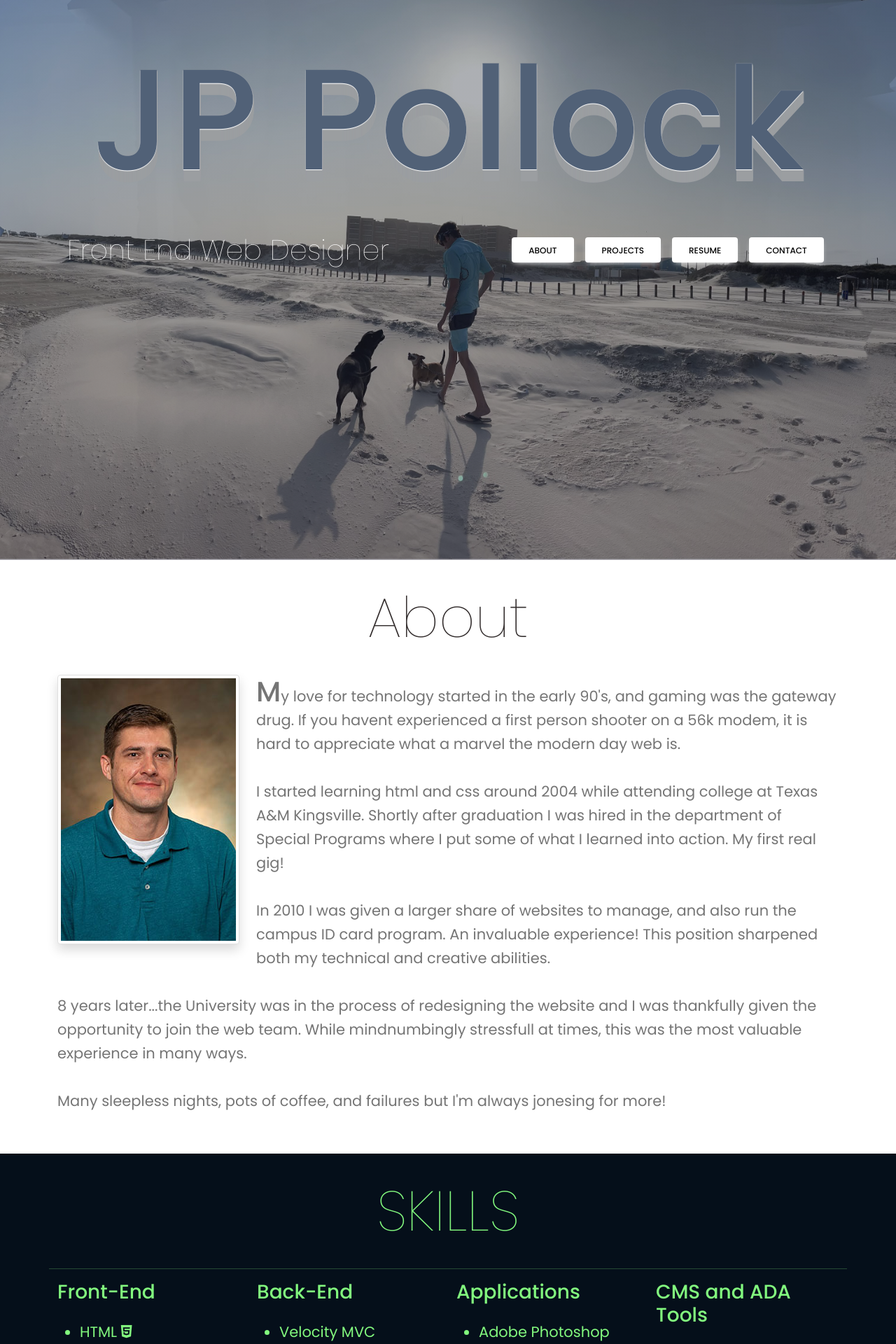
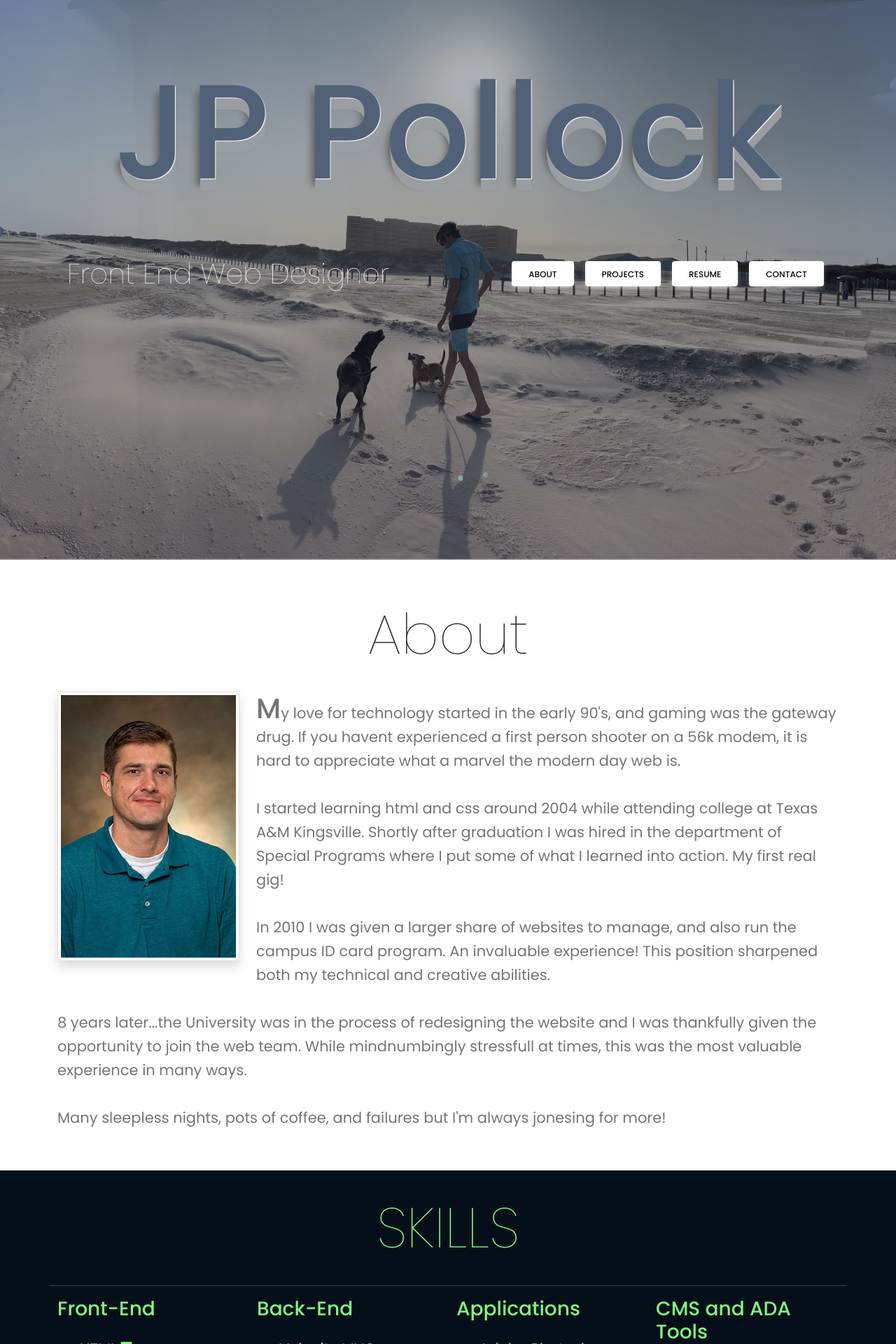
Before and after one commit to James-Pollock/portfolio, a React (Create React App) app: page / in a window 1280 px wide. Shown: the top 1920 px of the page at 70% size. Built offline with nearby package versions, Linux system fonts and the light colour scheme.

Commit message:
more hero updates

```diff
--- a/src/About.js
+++ b/src/About.js
@@ -32,7 +32,7 @@ export default function About() {
       <MDBContainer
         fluid
         id="about"
-        className="  position-relative"
+        className="py-4 position-relative"
       >
         <h2 className="text-center display-1 text-dark">About</h2>
         <MDBRow>
--- a/src/Hero.js
+++ b/src/Hero.js
@@ -101,7 +101,7 @@ export default function Hero() {
             opacity: 1,
             scale: 1,
             color: "rgb(81 97 119)",
-            textShadow: `0px 1px 1px #ffffff,
+            textShadow: `1px 1px 1px #ffffff,
             1px 2px ${textShadowColor},
             1px 3px ${textShadowColor},
             1px 4px ${textShadowColor},
@@ -118,7 +118,7 @@ export default function Hero() {
             1px 15px ${textShadowColor},
             1px 16px ${textShadowColor},
             1px 17px ${textShadowColor},
-            0 0 1px ${textShadowColor}`,
+            -5px 10px 10px #666`,
           }}
         >
           JP Pollock
--- a/src/styles.scss
+++ b/src/styles.scss
@@ -26,7 +26,7 @@
 
   #james {
     font-size: (($font-size * $ratio) * $ratio * $ratio * $ratio );
-    line-height: ($font-size * $ratio) * 3 !important;
+    line-height: ($font-size * $ratio) * 4 !important;
   }
 
   h1 {
@@ -204,7 +204,7 @@ body {
 }
 
 @media screen and (min-width: 1200px) {
-  #james{font-size:16vw}
+  #james{font-size:15vw}
 }
 
 #hero {
```
Also changed, not shown: src/css/styles.min.css.
